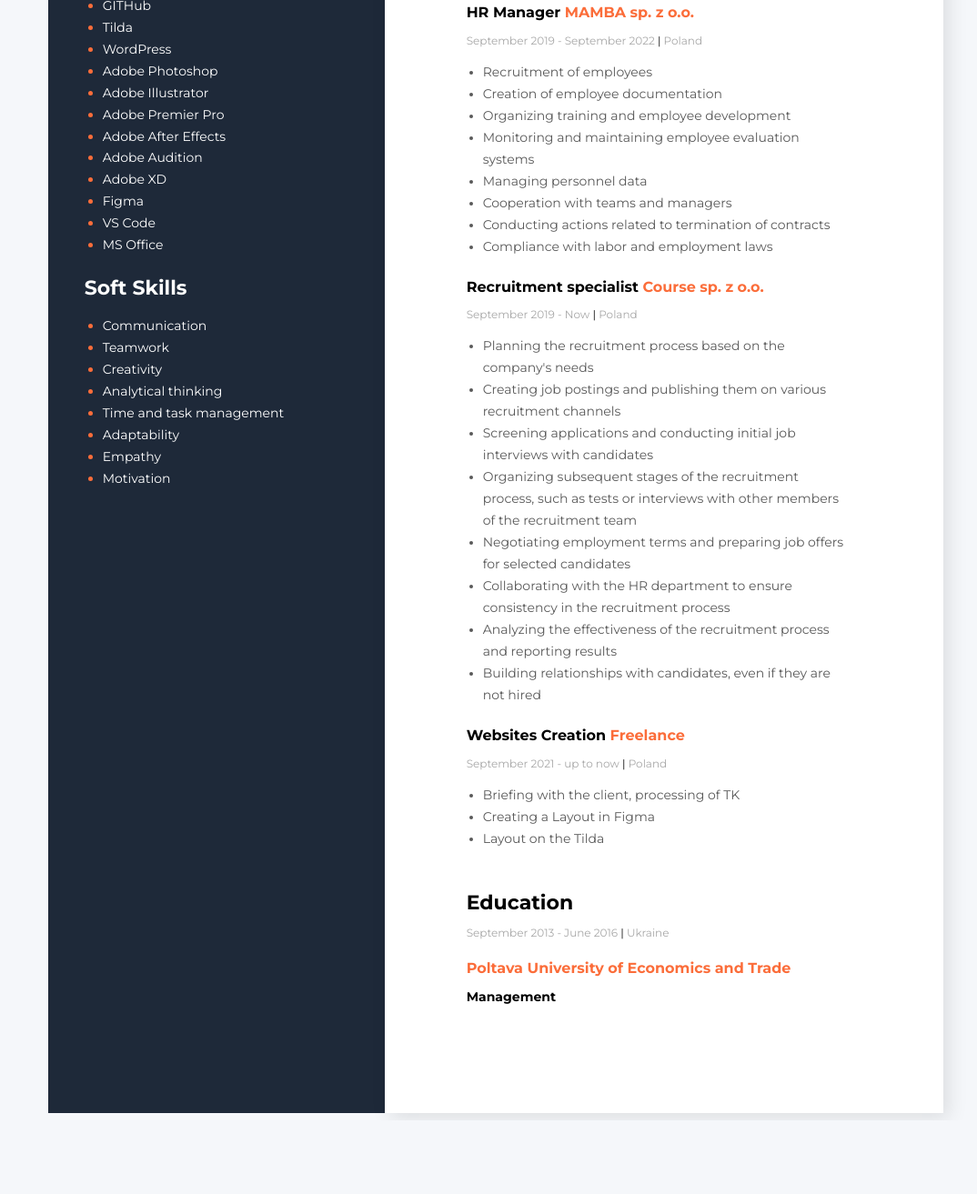
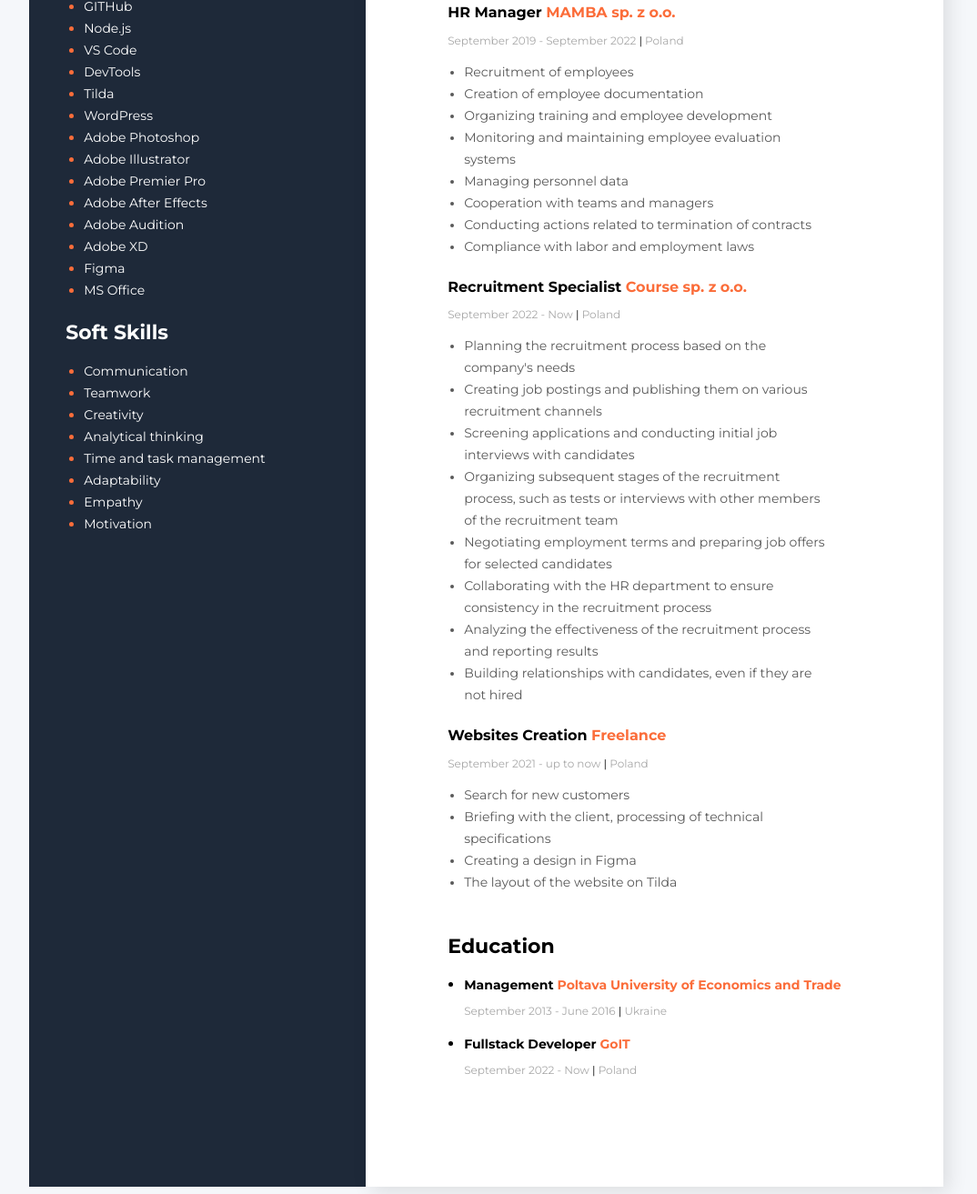
Before and after one commit to Incogn1tto/curriculum-vitae, a plain HTML site: page index.html in a window 1280 px wide. Shown: the part 887-2200 px from the top of the page at 91% size, without its empty margins (203-1277 px from the left). Before the commit the page ends 2119 px from the top, so only its background shows below. Drawn offline with Linux system fonts and the light colour scheme.

Commit message:
fixed upd

```diff
--- a/css/styles.css
+++ b/css/styles.css
@@ -163,9 +163,16 @@ body {
 
 /* education styles */
 
+.ed-list {
+    padding-left: 18px;
+}
 
 .university {
     margin-bottom: 10px;
+    font-style: normal;
+    font-weight: 700;
+    font-size: 14px;
+    line-height: 1.21;
     color: #FB6D3A;
 }
 
@@ -264,17 +271,17 @@ body {
 }
 
 .tech-skills-text {
+    display: block;
     font-style: normal;
     font-weight: 400;
     font-size: 14px;
-    line-height: 1.71;
+    line-height: 24px;
     color: #FFFFFF;
 
-    transition-property: color, font-size;
-        -webkit-transition-duration: 250ms;
-        transition-duration: 250ms;
-        -webkit-transition-timing-function: cubic-bezier(0.4, 0, 0.2, 1);
-        transition-timing-function: cubic-bezier(0.4, 0, 0.2, 1);
+    -webkit-transition-duration: 250ms;
+    transition-duration: 250ms;
+    -webkit-transition-timing-function: cubic-bezier(0.4, 0, 0.2, 1);
+    transition-timing-function: cubic-bezier(0.4, 0, 0.2, 1);
 }
 
 .tech-skills-text:hover,
--- a/index.html
+++ b/index.html
@@ -73,7 +73,7 @@
                         <span class="project-text"><a href="http://course.pl.tilda.ws/" target="_blank"
                                 rel="nofollow noopener noreferrer" class="project-link">http://course.pl.tilda.ws/</a>
                             ............................
-                            <span class="project-bracket">[</span> Figma, PS, JS, Tilda <span
+                            <span class="project-bracket">[</span> Figma, PS, JS, AI, Tilda <span
                                 class="project-bracket">]</span>
                         </span>
                     </li>
@@ -126,9 +126,9 @@
                 </div>
                 <!--Company 3-->
                 <div>
-                    <h4 class="work-position">Recruitment specialist <span class="organization">Course sp. z o.o.</span>
+                    <h4 class="work-position">Recruitment Specialist <span class="organization">Course sp. z o.o.</span>
                     </h4>
-                    <p class="period">September 2019 - Now <span class="line">|</span> Poland</p>
+                    <p class="period">September 2022 - Now <span class="line">|</span> Poland</p>
                     <ul class="work-list">
                         <li class="work-list-item"><span class="work-list-text">Planning the recruitment process based
                                 on the company's needs</span></li>
@@ -158,22 +158,35 @@
                     <h4 class="work-position">Websites Creation <span class="organization">Freelance</span></h4>
                     <p class="period">September 2021 - up to now <span class="line">|</span> Poland</p>
                     <ul class="work-list">
+                        <li class="work-list-item"><span class="work-list-text">Search for new customers</span></li>
                         <li class="work-list-item"><span class="work-list-text">Briefing with the client, processing of
-                                TK</span></li>
-                        <li class="work-list-item"><span class="work-list-text">Creating a Layout in Figma</span></li>
-                        <li class="work-list-item"><span class="work-list-text">Layout on the Tilda</span></li>
+                                technical specifications</span></li>
+                        <li class="work-list-item"><span class="work-list-text">Creating a design in Figma</span></li>
+                        <li class="work-list-item"><span class="work-list-text">The layout of the website on
+                                Tilda</span></li>
                     </ul>
                 </div>
             </div>
             <!--Education-->
             <div class="education">
                 <h3 class="title">Education</h3>
-                <p class="period">September 2013 - June 2016 <span class="line">|</span> Ukraine</p>
-                <h4 class="university">Poltava University of Economics and Trade</h4>
-                <p class="direction">Management</p>
+                <ul class="ed-list">
+                    <li>
+                        <h4 class="university"><span class="direction">Management</span> Poltava University of Economics
+                            and Trade</h4>
+                        <p class="period">September 2013 - June 2016 <span class="line">|</span> Ukraine</p>
+                    </li>
+                    <li>
+                        <h4 class="university"><span class="direction">Fullstack Developer</span> GoIT</h4>
+                        <p class="period">September 2022 - Now <span class="line">|</span> Poland</p>
+                    </li>
+                </ul>
+
             </div>
         </div>
+
         <!--Sidebar-->
+
         <aside class="sidebar">
             <img src="img/photo.jpg" alt="user photo" class="photo">
             <!--Contacts-->
@@ -200,6 +213,9 @@
                     <li class="tech-skills-item"><span class="tech-skills-text">JavaScript</span></li>
                     <li class="tech-skills-item"><span class="tech-skills-text">GIT</span></li>
                     <li class="tech-skills-item"><span class="tech-skills-text">GITHub</span></li>
+                    <li class="tech-skills-item"><span class="tech-skills-text">Node.js</span></li>
+                    <li class="tech-skills-item"><span class="tech-skills-text">VS Code</span></li>
+                    <li class="tech-skills-item"><span class="tech-skills-text">DevTools</span></li>
                     <li class="tech-skills-item"><span class="tech-skills-text">Tilda</span></li>
                     <li class="tech-skills-item"><span class="tech-skills-text">WordPress</span></li>
                     <li class="tech-skills-item"><span class="tech-skills-text">Adobe Photoshop</span></li>
@@ -209,7 +225,6 @@
                     <li class="tech-skills-item"><span class="tech-skills-text">Adobe Audition</span></li>
                     <li class="tech-skills-item"><span class="tech-skills-text">Adobe XD</span></li>
                     <li class="tech-skills-item"><span class="tech-skills-text">Figma</span></li>
-                    <li class="tech-skills-item"><span class="tech-skills-text">VS Code</span></li>
                     <li class="tech-skills-item"><span class="tech-skills-text">MS Office</span></li>
                 </ul>
             </div>
```
